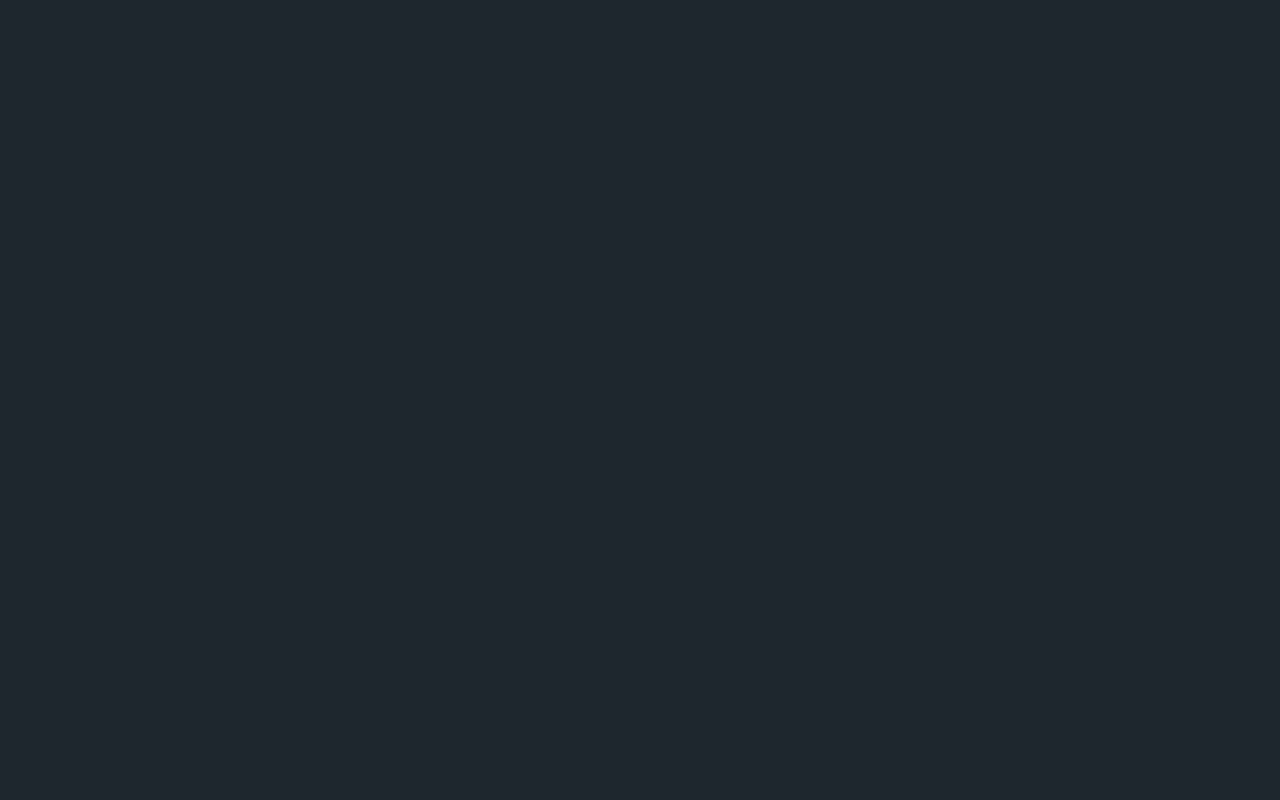
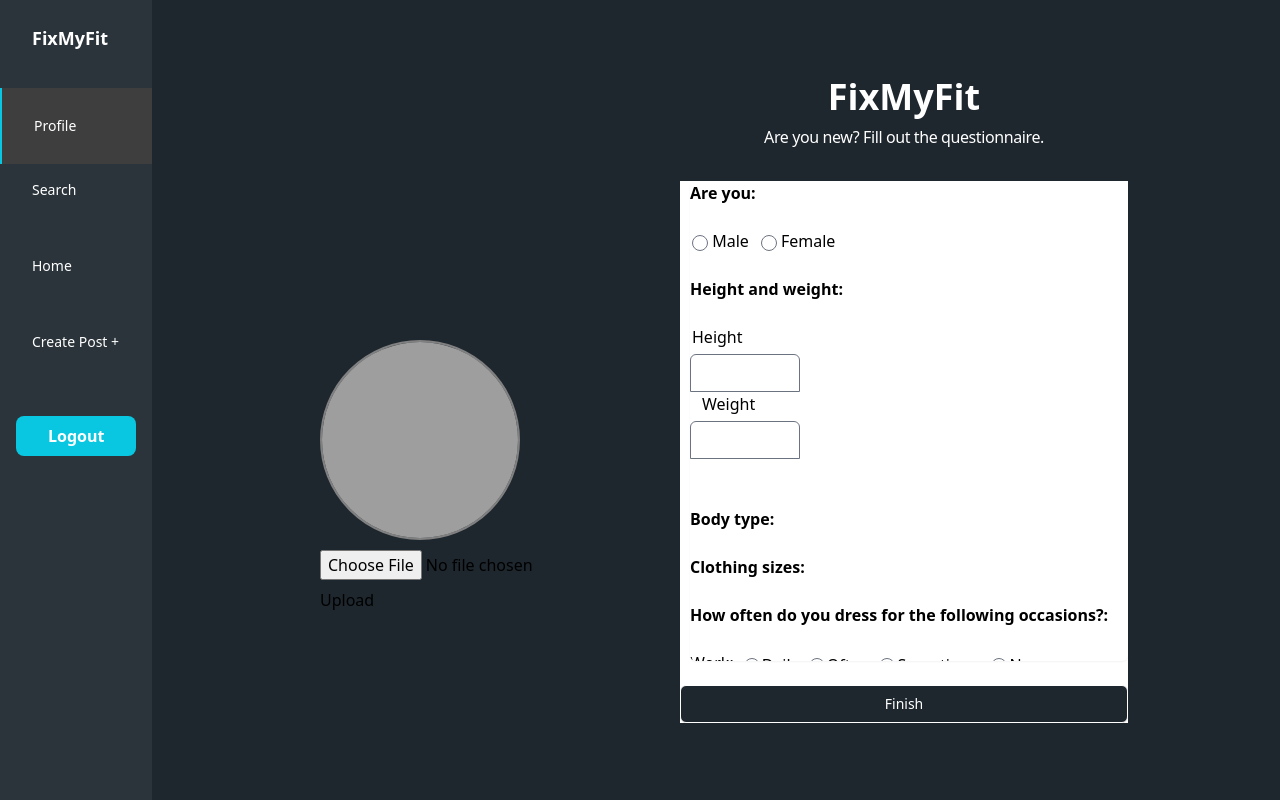
Before and after one commit to HumanFactorsCS43926/FixMyFit, a React (Create React App) app in the folder FixMyFit-app-main/: page /ProfilePage in a window 1280 px wide. Before the commit this address had no page. Built offline with nearby package versions, Linux system fonts and the light colour scheme; no server answers; grey boxes are pictures that could not be loaded.

Commit message:
proofilepage

```diff
--- a/FixMyFit-app-main/src/App.js
+++ b/FixMyFit-app-main/src/App.js
@@ -1,12 +1,13 @@
-import React, {useState, useEffect} from 'react';
+import React from 'react';
 
 
 import Home from './page/Home';
 import Dropzone from './page/dropzone';
 import SearchPage from './page/SearchPage';
-import Notes from './page/Notes';
+//import Notes from './page/Notes';
 import Signup from './page/Signup';
 import Login from './page/Login';
+import Profile from './page/Profile';
 
 
 import {Routes, Route} from 'react-router-dom';
@@ -25,6 +26,17 @@ function App() {
         <section>
           <div>
             <Routes>
+
+                <Route
+                  path="/ProfilePage"
+                  element={
+                    <Layout>
+                      <Profile/>
+                      <Questionnaire/>
+                    </Layout>
+
+                  }
+                />
 
                 <Route
                   path="/SearchPage"
--- a/FixMyFit-app-main/src/components/widgets/Layout.js
+++ b/FixMyFit-app-main/src/components/widgets/Layout.js
@@ -1,19 +1,17 @@
-import Navbar from './Navbar';
 import Sidebar from './Sidebar';
 
 const Layout = ({children}) => {
-    return(
+    return (
         <section className="relative">
-            <div className="fixed top-0 left-0 h-screen bg-sidebar w-auto">
-                < Sidebar />
-            </div>
-
-            <Navbar/>
-            <div className="pl-80 pr-4">
-                {children}
-            </div>
+          <div className="fixed top-0 left-0 h-screen bg-sidebar w-auto">
+            <Sidebar />
+          </div>
+          <div className="pl-80 pr-4 flex">
+            <div className="mr-4">{children[0]}</div>
+            <div>{children[1]}</div>
+          </div>
         </section>
-    )
+      );
 }
 
 export default Layout
--- a/FixMyFit-app-main/src/components/widgets/Navbar.jsx
+++ b/FixMyFit-app-main/src/components/widgets/Navbar.jsx
@@ -1,8 +1,4 @@
-import React from 'react';
 
-import {  signOut } from "firebase/auth";
-import {auth} from '../../firebase';
-import { useNavigate } from 'react-router-dom';
 
 const Navbar = () => {
 
--- a/FixMyFit-app-main/src/components/widgets/Sidebar.jsx
+++ b/FixMyFit-app-main/src/components/widgets/Sidebar.jsx
@@ -39,6 +39,19 @@ const Sidebar = () => {
             <Text className="text-lg pl-4 mt-6 font-bold mb-9 mx-4">
                FixMyFit
             </Text>
+
+            <NavLink
+                    to="/ProfilePage"
+                    className={({isActive}) =>
+                        isActive? "bg-secondary w-full block border-l-2 border-l-tertiary mr-2 py-3  text-sm"
+                        :
+                        "mr-2 text-sm py-3 "
+                    }
+                >
+                    <li className="p-4 mx-4 ">
+                        Profile
+                    </li>
+                </NavLink>
 
                 <NavLink
                     to="/SearchPage"
--- a/FixMyFit-app-main/src/page/Login.jsx
+++ b/FixMyFit-app-main/src/page/Login.jsx
@@ -19,8 +19,7 @@ const Login = () => {
             // Signed in
             const user = userCredential.user;
             console.log(user.uid);
-            var docRef = doc(db, "users", user.uid);
-            var qRef = doc(docRef, "questionnaires", "form1");
+            var qRef = doc(db, "questionnaires", user.uid);
             getDoc(qRef).then((doc) => {
                 if (doc.exists()) {
                     navigate('/home');
--- a/FixMyFit-app-main/src/page/Profile.js
+++ b/FixMyFit-app-main/src/page/Profile.js
@@ -2,7 +2,8 @@ import { updateDoc } from "firebase/firestore";
 import { useEffect, useState } from "react";
 import { useAuth, upload } from "../firebase";
 import { db } from '../firebase';
-import { doc, setDoc } from 'firebase/firestore';
+import { doc } from 'firebase/firestore';
+import './commentBox.css';
 
 function Profile(){
     const currentUser = useAuth();
@@ -30,10 +31,14 @@ function Profile(){
       }, [currentUser])
     return(
       <div className="fields">
-        <input type="file" onChange={handleChange} />
-        <button disabled={loading || !photo} onClick={handleClick}>Upload</button>
-        <img src={photoURL} alt="Avatar" className="avatar" />
-      </div>
+  <div className="pt-5 pb-2 mt-80" style={{ display: 'flex', flexDirection: 'column' }}>
+    <img src={photoURL} alt="Avatar" className="avatar" style={{ marginBottom: '10px' }} />
+    <input type="file" onChange={handleChange} />
+  </div>
+  <button disabled={loading || !photo} onClick={handleClick}>Upload</button>
+</div>
+
+
     )
 
 }
--- a/FixMyFit-app-main/src/page/Questionnaire.jsx
+++ b/FixMyFit-app-main/src/page/Questionnaire.jsx
@@ -1,10 +1,11 @@
 import React, {useState, useEffect} from 'react';
 import Text from '../components/elements/Text';
-import { NavLink, useNavigate } from 'react-router-dom';
-import {  getAuth, createUserWithEmailAndPassword, onAuthStateChanged } from 'firebase/auth';
+import { useNavigate } from 'react-router-dom';
+import { onAuthStateChanged } from 'firebase/auth';
 import { db, auth } from '../firebase';
 import { doc, setDoc } from 'firebase/firestore';
-import Profile from './Profile';
+import { ToastContainer, toast } from 'react-toastify';
+import 'react-toastify/dist/ReactToastify.css';
 
 
 
@@ -16,17 +17,16 @@ const Questionnaire = () => {
         setUserSex(event.target.value);
     }
 
+
+
     const onSubmit = async (e) => {
       e.preventDefault()
         try{
             onAuthStateChanged(auth, (user) => {
                 if (user) {
                     const userID = user.uid;
-                    const userRef = db.collection('users').doc(userID);
-                    const questionnaireRef = userRef.collection('questionnaires');
                     const formRef = document.getElementById("user-questionnaire");
-                    formRef.addEventListener("submit", function(event) {
-                    event.preventDefault();
+                    if(formRef.elements.sex.value ==="male"){
                     const formData = {
                       sex: formRef.elements.sex.value,
                       height: formRef.elements.height.value,
@@ -39,11 +39,33 @@ const Questionnaire = () => {
                       shoes: formRef.elements.shoes.value,
                       hat: formRef.elements.hat.value,
                       coat: formRef.elements.coat.value,
+                      work_frequency: formRef.elements.workfrequency.value,
+                      formal_frequency: formRef.elements.formalfrequency.value,
+                      casual_frequency: formRef.elements.casualfrequency.value,
+                      athletic_frequency: formRef.elements.athleticfrequency.value,
+                      social_frequency: formRef.elements.socialfrequency.value,
+                      styles: formRef.elements.styles.value,
+                      colors: formRef.elements.colors.value,
+                      brands: formRef.elements.brands.value,
+                    };
+                    console.log(formData);
+                    setDoc(doc(db, "questionnaires", userID), {
+                        formData: formData,
+                      });
+                }
+                    else{
+                        const formData = {
+                            sex: formRef.elements.sex.value,
+                            height: formRef.elements.height.value,
+                            weight: formRef.elements.weight.value,
+                            body_type: formRef.elements.bodytype.value,
                             shirt: formRef.elements.shirt.value,
                             jeans: formRef.elements.jeans.value,
                             bottoms: formRef.elements.bottoms.value,
                             dress: formRef.elements.dress.value,
                             bra: formRef.elements.bra.value,
+                            shoes: formRef.elements.shoes.value,
+                            hat: formRef.elements.hat.value,
                             work_frequency: formRef.elements.workfrequency.value,
                             formal_frequency: formRef.elements.formalfrequency.value,
                             casual_frequency: formRef.elements.casualfrequency.value,
@@ -53,8 +75,13 @@ const Questionnaire = () => {
                             colors: formRef.elements.colors.value,
                             brands: formRef.elements.brands.value,
                           }
-                    questionnaireRef.add(formData);
-                    })
+                          console.log(formData);
+                    setDoc(doc(db, "questionnaires", userID), {
+                        formData: formData,
+                      });
+                    }
+
+
                     navigate("/home")
                     // ...
                     console.log("uid", userID)
@@ -68,6 +95,18 @@ const Questionnaire = () => {
             const errorCode = error.code;
             const errorMessage = error.message;
             console.log(errorCode, errorMessage);
+            toast.error(errorMessage, {
+                position: "top-center",
+                autoClose: 5000,
+                hideProgressBar: true,
+                closeOnClick: true,
+                pauseOnHover: true,
+                draggable: true,
+                progress: undefined,
+                theme: "dark",
+                });
+            console.log(errorCode, errorMessage)
+            toast.clearWaitingQueue();
         }
     }
 
@@ -102,6 +141,7 @@ const Questionnaire = () => {
         `}
         </style>
         <section>
+        <ToastContainer limit={1}/>
             <div className="flex h-screen items-center justify-center px-4 sm:px-6 lg:px-8">
                 <div className="w-full max-w-md space-y-8">
                     <div>
@@ -178,7 +218,7 @@ const Questionnaire = () => {
                                     </div>
                                 </>
                             }
-                            {userSex == 'female' &&
+                            {userSex ==='female' &&
                                 <>
                                     <div id="female-body">
                                         <label htmlFor="bodytype">
@@ -209,6 +249,7 @@ const Questionnaire = () => {
                                             <input
                                                 name="tshirt"
                                                 type="text"
+                                                required
                                                 placeholder="Ex. large"
                                                 className="relative block w-full appearance-none rounded-none rounded-t-md border border-gray-300 px-3 py-2 text-gray-900 placeholder-gray-500 focus:z-10 focus:border-indigo-500 focus:outline-none focus:ring-indigo-500 sm:text-sm"
                                             />
@@ -278,6 +319,7 @@ const Questionnaire = () => {
                                             <input
                                                 name="shirt"
                                                 type="text"
+                                                required
                                                 placeholder="Ex. Small 2-4"
                                                 className="relative block w-full appearance-none rounded-none rounded-t-md border border-gray-300 px-3 py-2 text-gray-900 placeholder-gray-500 focus:z-10 focus:border-indigo-500 focus:outline-none focus:ring-indigo-500 sm:text-sm"
                                             />
@@ -423,10 +465,11 @@ const Questionnaire = () => {
                                     htmlFor="classic"
                                     style={{display: "block"}}>
                                     <input
+
                                         style={{display: "inline-block"}}
                                         type="checkbox"
                                         id='classic'
-                                        name='styles[]'
+                                        name='styles'
                                         value="classic" /> Classic
                                 </label>
                                 <label
@@ -436,7 +479,7 @@ const Questionnaire = () => {
                                         style={{display: "inline-block"}}
                                         type="checkbox"
                                         id='casual'
-                                        name='styles[]'
+                                        name='styles'
                                         value="casual" /> Casual
                                 </label>
                                 <label
@@ -446,7 +489,7 @@ const Questionnaire = () => {
                                         style={{display: "inline-block"}}
                                         type="checkbox"
                                         id='sporty'
-                                        name='styles[]'
+                                        name='styles'
                                         value="sporty" /> Sporty
                                 </label>
                                 <label
@@ -456,7 +499,7 @@ const Questionnaire = () => {
                                         style={{display: "inline-block"}}
                                         type="checkbox"
                                         id='bohemian'
-                                        name='styles[]'
+                                        name='styles'
                                         value="bohemian" /> Bohemian
                                 </label>
                                 <label
@@ -466,7 +509,7 @@ const Questionnaire = () => {
                                         style={{display: "inline-block"}}
                                         type="checkbox"
                                         id='vintage'
-                                        name='styles[]'
+                                        name='styles'
                                         value="vintage" /> Vintage
                                 </label>
                                 <label
@@ -476,7 +519,7 @@ const Questionnaire = () => {
                                         style={{display: "inline-block"}}
                                         type="checkbox"
                                         id='preppy'
-                                        name='styles[]'
+                                        name='styles'
                                         value="preppy" /> Preppy
                                 </label>
                                 <label
@@ -486,7 +529,7 @@ const Questionnaire = () => {
                                         style={{display: "inline-block"}}
                                         type="checkbox"
                                         id='hipster'
-                                        name='styles[]'
+                                        name='styles'
                                         value="hipster" /> Hipster
                                 </label>
                                 <label
@@ -496,7 +539,7 @@ const Questionnaire = () => {
                                         style={{display: "inline-block"}}
                                         type="checkbox"
                                         id='minimalist'
-                                        name='styles[]'
+                                        name='styles'
                                         value="minimalist" /> Minimalist
                                 </label>
                                 <label
@@ -506,14 +549,14 @@ const Questionnaire = () => {
                                         style={{display: "inline-block"}}
                                         type="checkbox"
                                         id='streetwear'
-                                        name='styles[]'
+                                        name='styles'
                                         value="streetwear" /> Streetwear
                                 </label>
                                 <label htmlFor="other">
                                     <input
                                         type="text"
                                         id='other'
-                                        name='styles[]'
+                                        name='styles'
                                         placeholder='other'/> Other
                                 </label>
                             </div>
@@ -527,7 +570,7 @@ const Questionnaire = () => {
                                         style={{display: "inline-block"}}
                                         type="checkbox"
                                         id='white'
-                                        name='colors[]'
+                                        name='colors'
                                         value="white" /> White
                                 </label>
                                 <label
@@ -537,7 +580,7 @@ const Questionnaire = () => {
                                         style={{display: "inline-block"}}
                                         type="checkbox"
                                         id='black'
-                                        name='colors[]'
+                                        name='colors'
                                         value="black" /> Black
                                 </label>
                                 <label
@@ -547,7 +590,7 @@ const Questionnaire = () => {
                                         style={{display: "inline-block"}}
                                         type="checkbox"
                                         id='gray'
-                                        name='colors[]'
+                                        name='colors'
                                         value="gray" /> Gray
                                 </label>
                                 <label
@@ -557,7 +600,7 @@ const Questionnaire = () => {
                                         style={{display: "inline-block"}}
                                         type="checkbox"
                                         id='navy'
-                                        name='colors[]'
+                                        name='colors'
                                         value="navy" /> Navy Blue
                                 </label>
                                 <label
@@ -567,7 +610,7 @@ const Questionnaire = () => {
                                         style={{display: "inline-block"}}
                                         type="checkbox"
                                         id='red'
-                                        name='colors[]'
+                                        name='colors'
                                         value="red" /> Red
                                 </label>
                                 <label
@@ -577,7 +620,7 @@ const Questionnaire = () => {
                                         style={{display: "inline-block"}}
                                         type="checkbox"
                                         id='green'
-                                        name='colors[]'
+                                        name='colors'
                                         value="green" /> Green
                                 </label>
                                 <label
@@ -587,7 +630,7 @@ const Questionnaire = () => {
                                         style={{display: "inline-block"}}
                                         type="checkbox"
                                         id='blue'
-                                        name='colors[]'
+                                        name='colors'
                                         value="blue" /> Blue
                                 </label>
                                 <label
@@ -597,7 +640,7 @@ const Questionnaire = () => {
                                         style={{display: "inline-block"}}
                                         type="checkbox"
                                         id='brown'
-                                        name='colors[]'
+                                        name='colors'
                                         value="brown" /> Brown
                                 </label>
                                 <label
@@ -607,7 +650,7 @@ const Questionnaire = () => {
                                         style={{display: "inline-block"}}
                                         type="checkbox"
                                         id='pink'
-                                        name='colors[]'
+                                        name='colors'
                                         value="pink" /> Pink
                                 </label>
                                 <label
@@ -617,28 +660,28 @@ const Questionnaire = () => {
                                         style={{display: "inline-block"}}
                                         type="checkbox"
                                         id='yellow'
-                                        name='colors[]'
+                                        name='colors'
                                         value="yellow" /> Yellow
                                 </label>
                                 <label htmlFor="other-color-1">
                                     <input
                                         type="text"
                                         id='other-color-1'
-                                        name='colors[]'
+                                        name='colors'
                                         /> Other
                                 </label>
                                 <label htmlFor="other-color-2">
                                     <input
                                         type="text"
                                         id='other-color-2'
-                                        name='colors[]'
+                                        name='colors'
                                         /> Other
                                 </label>
                                 <label htmlFor="other-color-3">
                                     <input
                                         type="text"
                                         id='other-color-3'
-                                        name='colors[]'
+                                        name='colors'
                                         /> Other
                                 </label>
                             </div>
--- a/FixMyFit-app-main/src/page/commentBox.css
+++ b/FixMyFit-app-main/src/page/commentBox.css
@@ -39,3 +39,9 @@
         margin-left: auto;
 
       }
+.avatar {
+        width: 200px;
+        height: 200px;
+        border-radius: 50%;
+        border: 2px solid gray;
+      }
```
Lines whose indentation alone changed are shown as unchanged.
